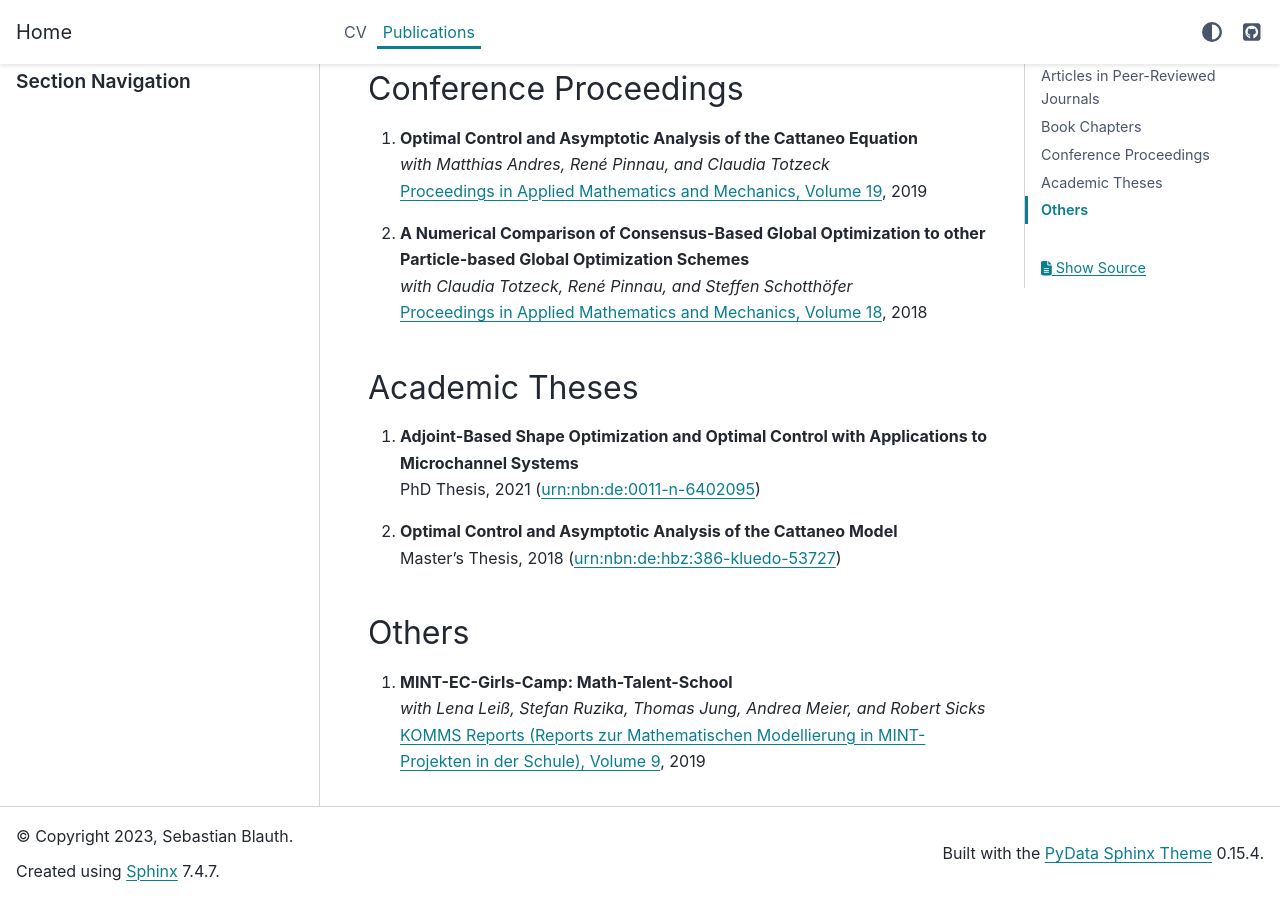
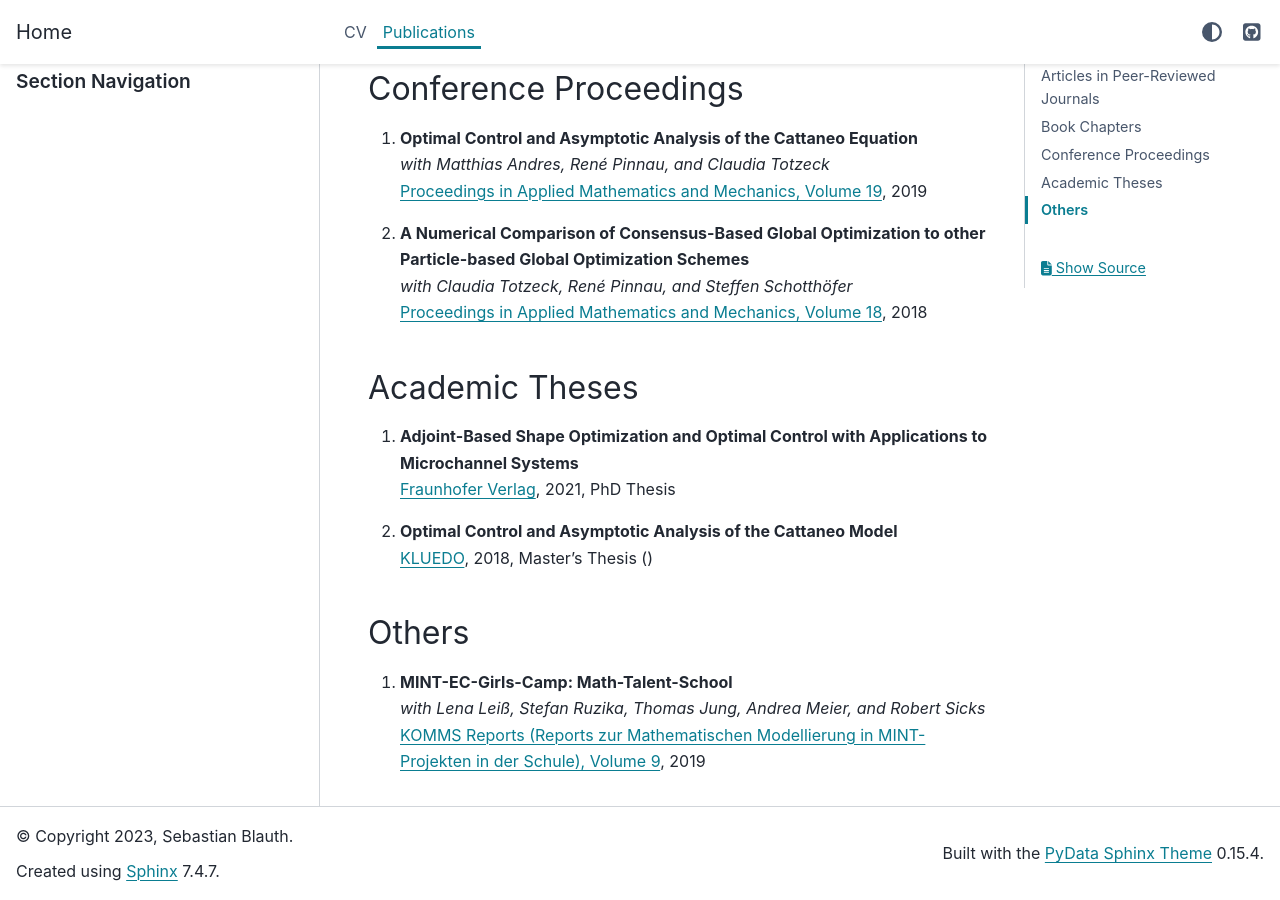
Before and after one commit to sblauth/sblauth.github.io, a Sphinx documentation site: the page built from source/publications.rst, in a window 1280 px wide and 900 px high, scrolled down 1685 px. Built offline with Sphinx 7.4.7 and the PyData theme 0.15.4, drawn with Linux system fonts in a browser that asks for light colours.

Commit message:
Add doi for PhD Thesis

```diff
--- a/source/index.rst
+++ b/source/index.rst
@@ -25,7 +25,7 @@ Welcome!
 
 Hello, I am Sebastian Blauth, a scientific employee at `Fraunhofer ITWM <https://www.itwm.fraunhofer.de/en.html>`_. I work in the department `Transport Processes <https://www.itwm.fraunhofer.de/en/departments/tv.html>`_ in the group `Fluid Dynamical Process Design <https://www.itwm.fraunhofer.de/en/departments/tv/fluid-dynamical-process-design.html>`_. My research mainly focuses on shape optimization with particular regards to industrial applications and the development of efficient solution methods for such problems.
 
-Before becoming a scientific employee at Fraunhofer ITWM, I was a PhD student at TU Kaiserslautern (now RPTU Kaiserslautern Landau) and Fraunhofer ITWM under the supervision of `René Pinnau <https://www.mathematik.uni-kl.de/en/techno/people/head/pinnau>`_ and `Christian Leithäuser <https://www.itwm.fraunhofer.de/en/departments/tv/staff/christian-leithaeuser.html>`_, where I worked on PDE constrained shape optimization and optimal control in the field of microchannel systems. If you are interested, you can find my PhD Thesis `here <https://publica.fraunhofer.de/entities/publication/45e8f216-f675-47f2-b7a9-d77151d5ff25/details>`_. Previous to that, I have studied mathematics (Bachelor) and industrial mathematics (Master) at TU Kaiserslautern.
+Before becoming a scientific employee at Fraunhofer ITWM, I was a PhD student at TU Kaiserslautern (now RPTU Kaiserslautern Landau) and Fraunhofer ITWM under the supervision of `René Pinnau <https://www.mathematik.uni-kl.de/en/techno/people/head/pinnau>`_ and `Christian Leithäuser <https://www.itwm.fraunhofer.de/en/departments/tv/staff/christian-leithaeuser.html>`_, where I worked on PDE constrained shape optimization and optimal control in the field of microchannel systems. If you are interested, you can find my PhD Thesis `here <https://doi.org/10.24406/publica-fhg-283725>`_. Previous to that, I have studied mathematics (Bachelor) and industrial mathematics (Master) at TU Kaiserslautern.
 
 I am the main developer of the software package `cashocs <https://cashocs.readthedocs.io/en/latest/>`_, which is an open source software for solving (arbitrary) shape optimization and optimal control problems in python, based on the finite element framework `FEniCS <https://fenicsproject.org/>`_.
 
--- a/source/publications.rst
+++ b/source/publications.rst
@@ -73,10 +73,10 @@ Academic Theses
 ---------------
 
 #. | **Adjoint-Based Shape Optimization and Optimal Control with Applications to Microchannel Systems**
-   | PhD Thesis, 2021 (`urn:nbn:de:0011-n-6402095 <http://publica.fraunhofer.de/urns/urn:nbn:de:0011-n-6402095.html>`_)
+   | `Fraunhofer Verlag <https://doi.org/10.24406/publica-fhg-283725>`_, 2021, PhD Thesis
 
 #. | **Optimal Control and Asymptotic Analysis of the Cattaneo Model**
-   | Master's Thesis, 2018 (`urn:nbn:de:hbz:386-kluedo-53727 <https://nbn-resolving.org/urn:nbn:de:hbz:386-kluedo-53727>`_)
+   | `KLUEDO <https://nbn-resolving.org/urn:nbn:de:hbz:386-kluedo-53727>`_, 2018, Master's Thesis ()
 
 
 Others
```
